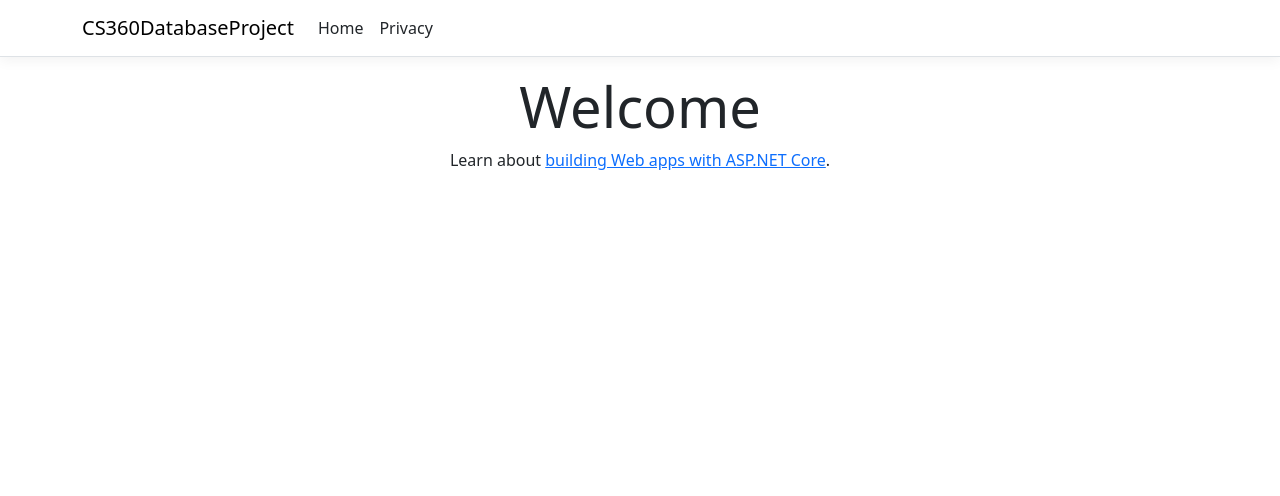
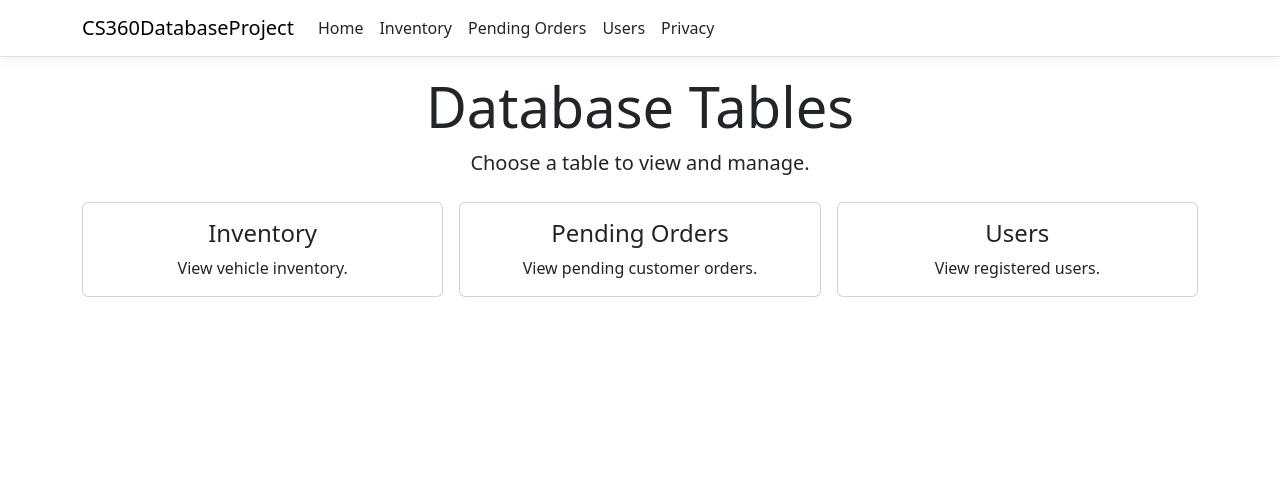
Before and after one commit to rpeck1/CS360DatabaseProject, an ASP.NET Core app: page / in a window 1280 px wide. Shown: the top 496 px of the page. Run offline with ASP.NET Core 8, Linux system fonts and the light colour scheme; style sheets or scripts are compiled from the project's sources.

Commit message:
Add homepage links to database tables
Co-authored-by: Copilot <223556219+Copilot@users.noreply.github.com>

```diff
--- a/CS360DatabaseProject/Pages/Index.cshtml
+++ b/CS360DatabaseProject/Pages/Index.cshtml
@@ -4,7 +4,34 @@
     ViewData["Title"] = "Home page";
 }
 
-<div class="text-center">
-    <h1 class="display-4">Welcome</h1>
-    <p>Learn about <a href="https://learn.microsoft.com/aspnet/core">building Web apps with ASP.NET Core</a>.</p>
+<div class="text-center mb-4">
+    <h1 class="display-4">Database Tables</h1>
+    <p class="lead">Choose a table to view and manage.</p>
 </div>
+
+<div class="row g-3">
+    <div class="col-sm-6 col-lg-4">
+        <a class="card h-100 text-decoration-none text-dark" asp-page="/Inventory/InventoryPages/Index">
+            <div class="card-body text-center">
+                <h2 class="h4 card-title">Inventory</h2>
+                <p class="card-text">View vehicle inventory.</p>
+            </div>
+        </a>
+    </div>
+    <div class="col-sm-6 col-lg-4">
+        <a class="card h-100 text-decoration-none text-dark" asp-page="/PendingOrders/PendingOrdersPages/Index">
+            <div class="card-body text-center">
+                <h2 class="h4 card-title">Pending Orders</h2>
+                <p class="card-text">View pending customer orders.</p>
+            </div>
+        </a>
+    </div>
+    <div class="col-sm-6 col-lg-4">
+        <a class="card h-100 text-decoration-none text-dark" asp-page="/Users/UsersPages/Index">
+            <div class="card-body text-center">
+                <h2 class="h4 card-title">Users</h2>
+                <p class="card-text">View registered users.</p>
+            </div>
+        </a>
+    </div>
+</div>
--- a/CS360DatabaseProject/Pages/Shared/_Layout.cshtml
+++ b/CS360DatabaseProject/Pages/Shared/_Layout.cshtml
@@ -22,6 +22,15 @@
                     <ul class="navbar-nav flex-grow-1">
                         <li class="nav-item">
                             <a class="nav-link text-dark" asp-area="" asp-page="/Index">Home</a>
+                        </li>
+                        <li class="nav-item">
+                            <a class="nav-link text-dark" asp-area="" asp-page="/Inventory/InventoryPages/Index">Inventory</a>
+                        </li>
+                        <li class="nav-item">
+                            <a class="nav-link text-dark" asp-area="" asp-page="/PendingOrders/PendingOrdersPages/Index">Pending Orders</a>
+                        </li>
+                        <li class="nav-item">
+                            <a class="nav-link text-dark" asp-area="" asp-page="/Users/UsersPages/Index">Users</a>
                         </li>
                         <li class="nav-item">
                             <a class="nav-link text-dark" asp-area="" asp-page="/Privacy">Privacy</a>
```
